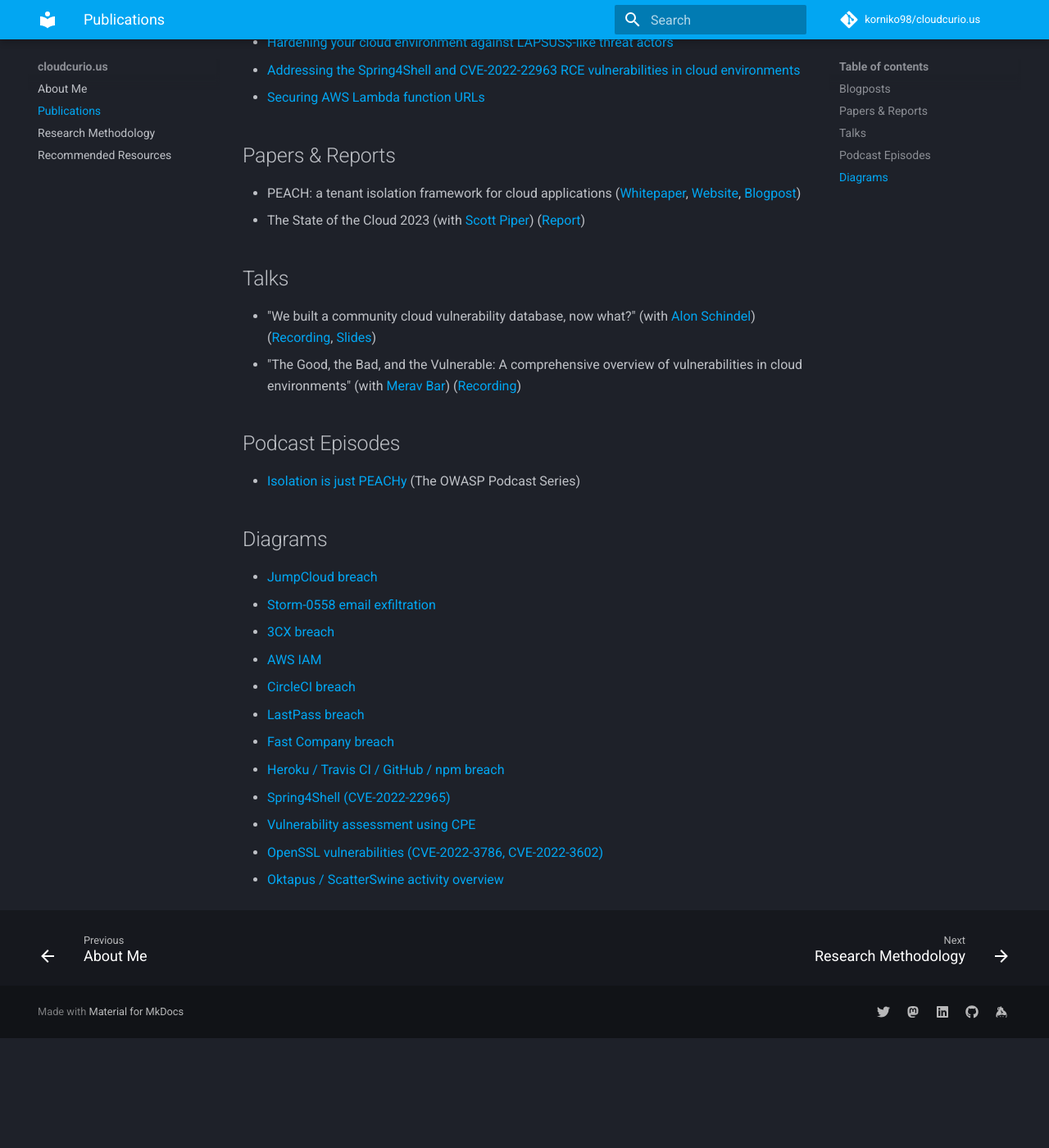
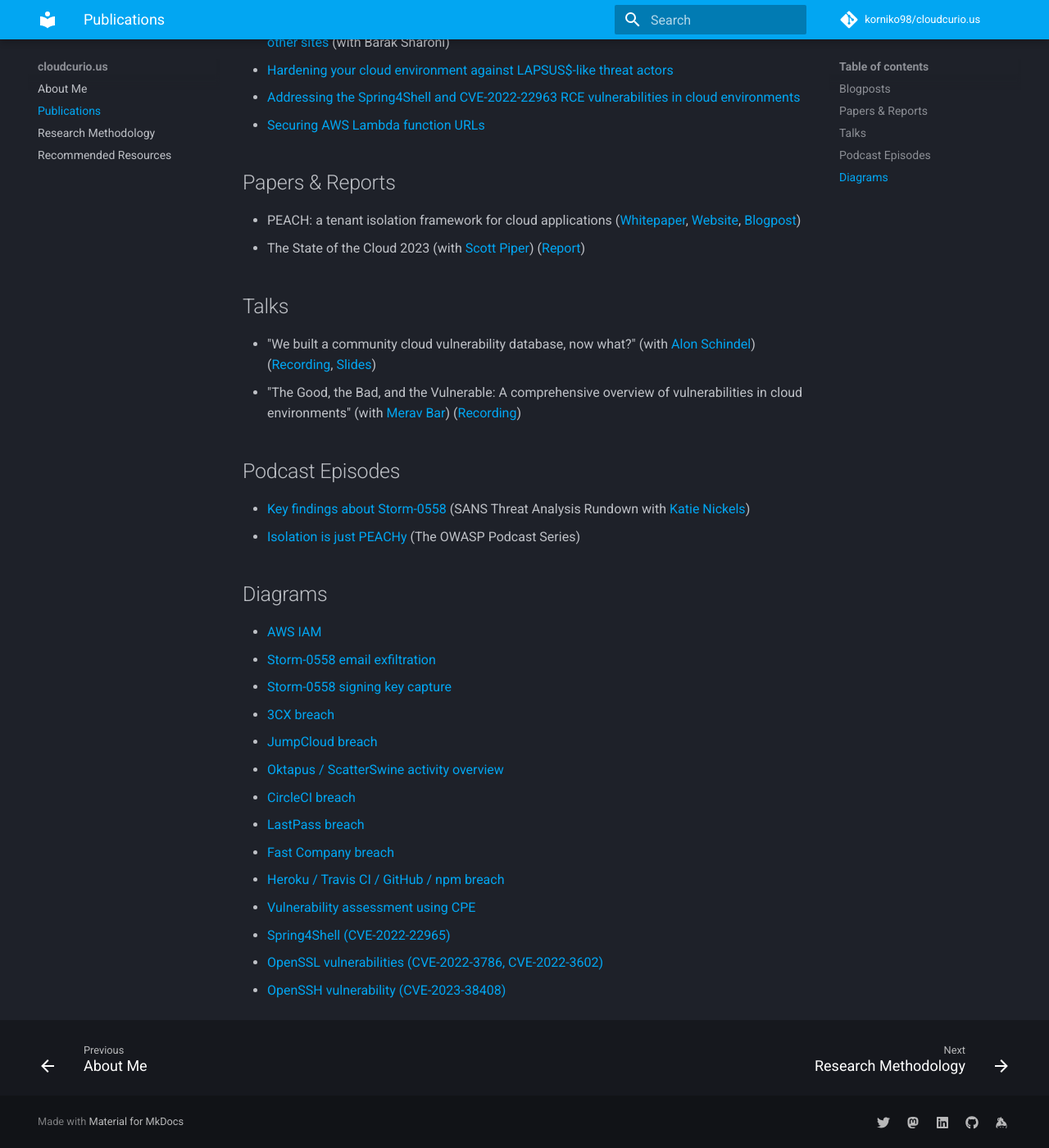
Before and after one commit to korniko98/cloudcurio.us, an MkDocs documentation site: the page built from docs/publications.md, in a window 1280 px wide and 1400 px high, scrolled down 310 px. Shown: the whole window at 82% size. Built offline with MkDocs 1.6.1 and Material for MkDocs 9.7.7, drawn with Linux system fonts in a browser that asks for light colours; comment, search, counter and statistics services are not loaded; before the commit the page ends 1576 px from its top, so only the background shows below that; some of the changed text lies outside the part shown.

Commit message:
Update publications.md

```diff
--- a/docs/publications.md
+++ b/docs/publications.md
@@ -1,6 +1,7 @@
 # Publications
 
 ## Blogposts
+* [Storm-0558 Update: Takeaways from Microsoft's recent report](https://www.wiz.io/blog/key-takeaways-from-microsofts-latest-storm-0558-report)
 * [How to leverage generative AI in cloud apps without putting user data at risk](https://www.wiz.io/blog/genai-tenant-isolation) (with Barak Sharoni)
 * [Redirection Roulette: Thousands of hijacked websites in East Asia redirecting visitors to other sites](https://www.wiz.io/blog/redirection-roulette) (with Barak Sharoni)
 * [Hardening your cloud environment against LAPSUS$-like threat actors](https://www.wiz.io/blog/hardening-your-cloud-environment-against-lapsus-like-threat-actor)
@@ -16,18 +17,21 @@
 * "The Good, the Bad, and the Vulnerable: A comprehensive overview of vulnerabilities in cloud environments" (with [Merav Bar](https://twitter.com/merav_br)) ([Recording](https://youtu.be/KwDo6KG76_c))
 
 ## Podcast Episodes
+* [Key findings about Storm-0558](https://www.youtube.com/watch?v=khywfhJv4H8) (SANS Threat Analysis Rundown with [Katie Nickels](https://twitter.com/likethecoins))
 * [Isolation is just PEACHy](https://soundcloud.com/owasp-podcast/2023-02-isolation-is-just-peachy) (The OWASP Podcast Series)
 
 ## Diagrams
+* [AWS IAM](https://twitter.com/AmitaiCo/status/1504907093286998026/photo/1)
+* [Storm-0558 email exfiltration](https://twitter.com/AmitaiCo/status/1680955485468385281/photo/1)
+* [Storm-0558 signing key capture](https://twitter.com/AmitaiCo/status/1699882148033970542/photo/1)
+* [3CX breach](https://twitter.com/AmitaiCo/status/1650118046915108865/photo/1)
 * [JumpCloud breach](https://twitter.com/AmitaiCo/status/1681923359771181056/photo/1)
-* [Storm-0558 email exfiltration](https://twitter.com/AmitaiCo/status/1680955485468385281/photo/1)
-* [3CX breach](https://twitter.com/AmitaiCo/status/1650118046915108865/photo/1)
-* [AWS IAM](https://twitter.com/AmitaiCo/status/1504907093286998026/photo/1)
+* [Oktapus / ScatterSwine activity overview](https://twitter.com/AmitaiCo/status/1563952802040274945/photo/1)
 * [CircleCI breach](https://twitter.com/AmitaiCo/status/1620134268885434370/photo/1)
 * [LastPass breach](https://twitter.com/AmitaiCo/status/1635317270296793091/photo/1)
 * [Fast Company breach](https://twitter.com/AmitaiCo/status/1580555346535669761/photo/1)
 * [Heroku / Travis CI / GitHub / npm breach](https://twitter.com/AmitaiCo/status/1531335680051269635/photo/1)
+* [Vulnerability assessment using CPE](https://twitter.com/AmitaiCo/status/1529063489452625920/photo/1)
 * [Spring4Shell (CVE-2022-22965)](https://twitter.com/AmitaiCo/status/1512288768602120194/photo/1)
-* [Vulnerability assessment using CPE](https://twitter.com/AmitaiCo/status/1529063489452625920/photo/1)
 * [OpenSSL vulnerabilities (CVE-2022-3786, CVE-2022-3602)](https://twitter.com/AmitaiCo/status/1587450244195045376/photo/1)
-* [Oktapus / ScatterSwine activity overview](https://twitter.com/AmitaiCo/status/1563952802040274945/photo/1)
+* [OpenSSH vulnerability (CVE-2023-38408)](https://twitter.com/AmitaiCo/status/1686723523966808064/photo/1)
```
